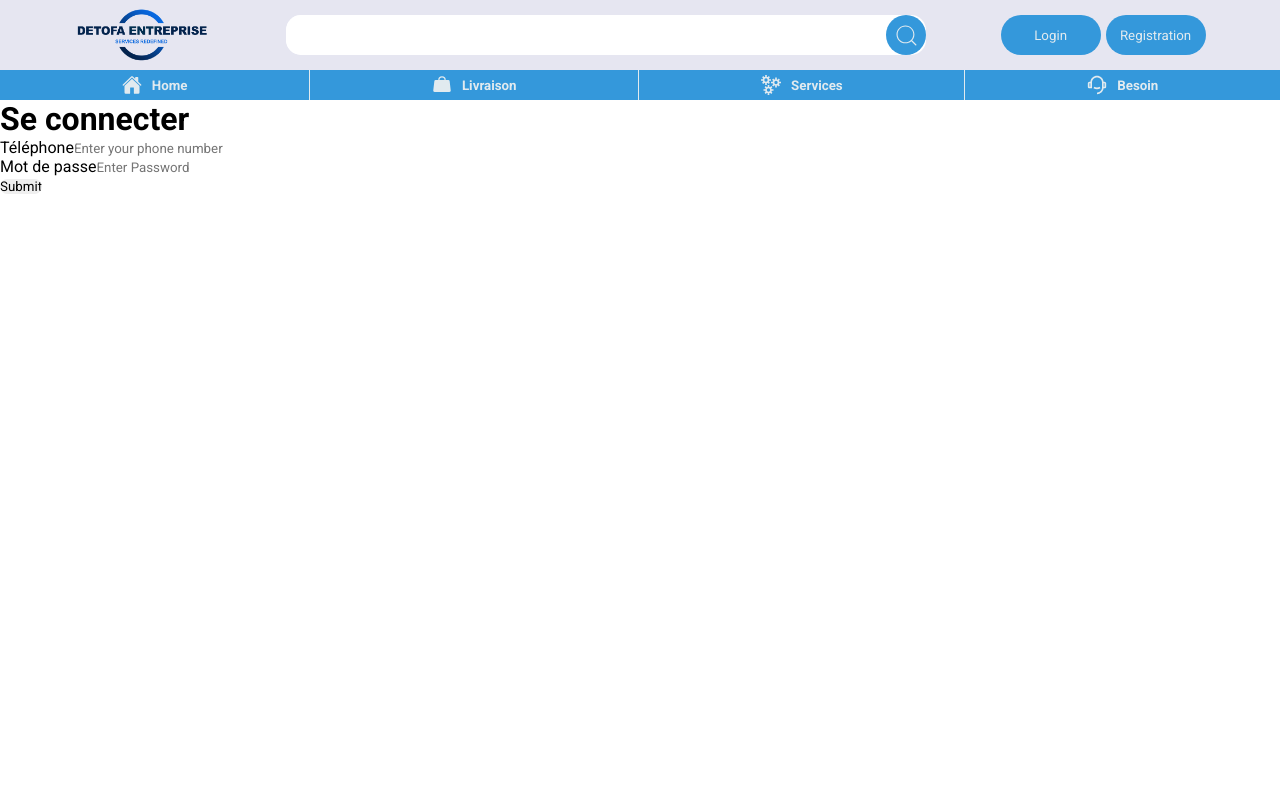
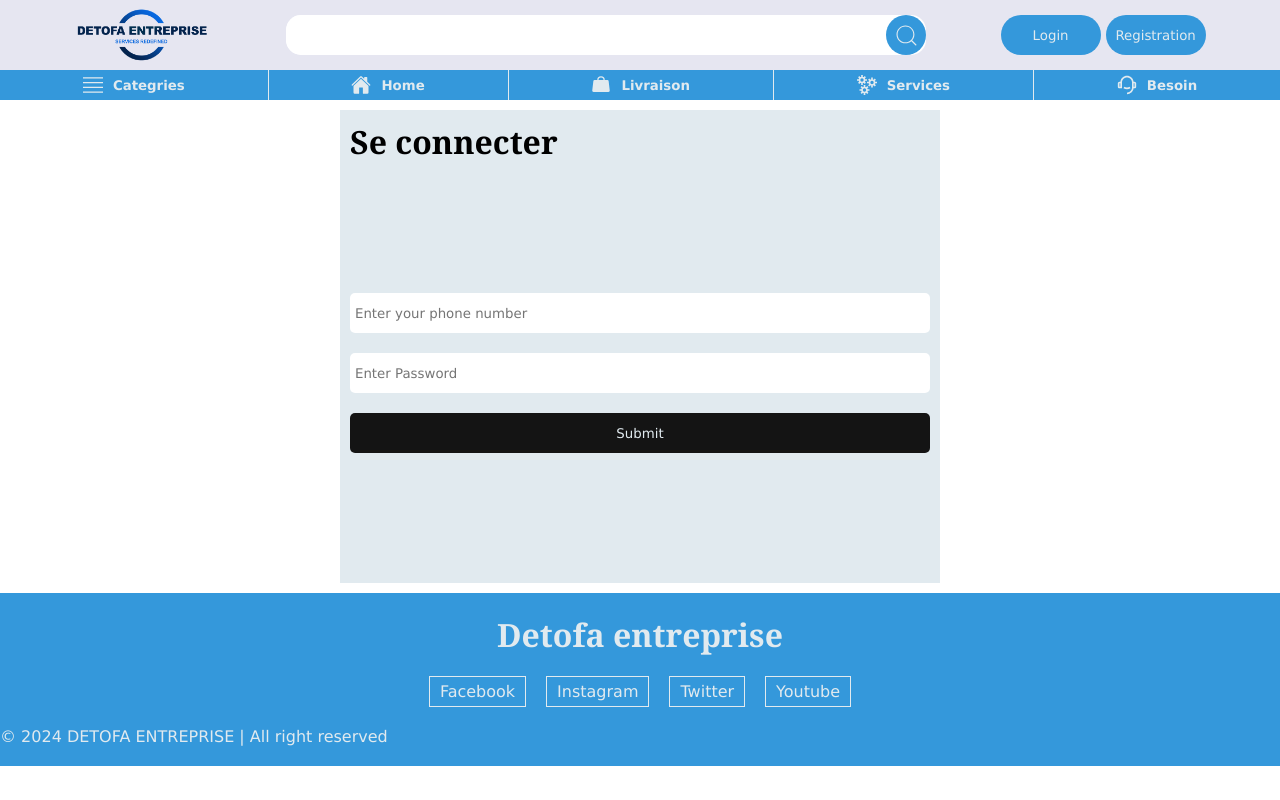
Before and after one commit to firminfinva/detofa-frontend-web, a React (Vite) app: page /login in a window 1280 px wide. Built offline with nearby package versions, Linux system fonts and the light colour scheme.

Commit message:
designing the login page

```diff
--- /dev/null
+++ b/src/components/footer/Footer.jsx
@@ -0,0 +1,14 @@
+export default function Footer(){
+    return (<footer>
+            <h1 className="footer-title">Detofa entreprise</h1>
+            <div className="footer-media">
+                <span>Facebook</span>
+                <span>Instagram</span>
+                <span>Twitter</span>
+                <span>Youtube</span>
+            </div>
+            <div>
+            © 2024 DETOFA ENTREPRISE | All right reserved
+            </div>
+    </footer>)
+}
--- a/src/components/navbar/ButtomNav.jsx
+++ b/src/components/navbar/ButtomNav.jsx
@@ -1,4 +1,5 @@
 import Button from "./Button";
+import { TfiAlignJustify } from "react-icons/tfi";
 import { IoHome } from "react-icons/io5";
 import { PiHandbagSimpleFill } from "react-icons/pi";
 import { FaPercent } from "react-icons/fa";
@@ -15,7 +16,12 @@ export default function ButtomNav(){
         icanSize = 15
     }
 
+    function showmenu(){
+        alert("show menu")
+    }
+
     const theBtn = [
+        // {img: <TfiAlignJustify size={icanSize}/>,text: "Categries"},
         {img: <IoHome size={icanSize}/>,text: "Home"},
         {img: <PiHandbagSimpleFill size={icanSize}/>,text: "Livraison"},
         // {img: <FaPercent size={icanSize}/>,text: "Promotion"},
@@ -24,6 +30,9 @@ export default function ButtomNav(){
         {img: <RiCustomerService2Line size={icanSize}/>,text: "Besoin"},
     ]
     return(<div className="buttom-nav">
+        <button onClick={showmenu} className="btn-Nav-categories">
+            <TfiAlignJustify size={icanSize}/>Categries
+        </button>
         {theBtn.map((btn) =>  <Button key={btn.text} icon={btn.img}  text={btn.text} />)}
     </div>)
 }
--- a/src/context/AuthContext.jsx
+++ b/src/context/AuthContext.jsx
@@ -76,11 +76,11 @@ export const AuthProvider = ({children}) => {
 
 
     let contextData = {
-        user:user,
-        setUser:setUser,
-        authTokens:authTokens,
-        setAuthTokens:setAuthTokens,
-        loginUser:loginUser,
+        user,
+        setUser,
+        authTokens,
+        setAuthTokens,
+        loginUser,
         baseURL:baseURL,
         setBaseURL:setBaseURL,
         registerUser:registerUser,
--- a/src/css/global.css
+++ b/src/css/global.css
@@ -2,5 +2,13 @@
     --button-color: #3498db;
     /* --button-color: #abdeff; */
     --button-text-color: #e1eaef;
-    --navbar-color : rgb(230, 230, 241); ;
-  }
+    --navbar-color : rgb(230, 230, 241);
+    --footer-height: ;
+}
+*{
+ font-family: Verdana, sans-serif;
+}
+
+h1, h2, h3 {
+  font-family: Georgia, serif; /* Example for headings using a serif font */
+}
--- a/src/css/homePage.css
+++ b/src/css/homePage.css
@@ -205,6 +205,31 @@ strong{
 .service-contact>div>span{
     font-size: 10px
 }
+footer{
+    display: flex;
+    flex-direction: column;
+    width: 100%;
+    height: auto;
+    color: var(--button-text-color);
+    padding: 20px 0px;
+    background-color: var(--button-color);
+}
+.footer-title{
+    display: flex;
+    justify-content: center;
+
+}
+.footer-media{
+    padding: 20px 0px;
+    display: flex;
+    justify-content: center;
+    gap: 20px;
+}
+.footer-media>span{
+    padding: 5px 10px;
+    border: 1px solid var(--button-text-color);
+
+}
 
 @media (max-width: 920px) {
     .homePage{
@@ -259,12 +284,16 @@ strong{
         gap: 15px;
     }
     .product-info>button{
+        font-size: 18px;
         height: 40px;
     }
     .service-box{
         height: auto;
         width: 100%;
     }
+    .service-box>img{
+        height: 100%;
+    }
 
 
  }
--- /dev/null
+++ b/src/css/login.css
@@ -0,0 +1,42 @@
+
+.login{
+    width: 100%;
+    height: auto;
+}
+.main_login{
+    display: flex;
+    flex-direction: column;
+    gap: 10px;
+    width: 600px;
+    background-color: var(--button-text-color);
+    margin:10px auto;
+    padding: 10px;
+}
+.login-form{
+    display: flex;
+    flex-direction: column;
+    justify-content: center;
+    align-items: center;
+    gap: 20px;
+    height: 50vh;
+}
+.login-form>input{
+    width: 100%;
+    max-height: 40px;
+    padding: 5px;
+    border-radius: 5px;
+}
+.login-form>input:last-child{
+    background-color: rgb(20, 20, 20);
+    color: var(--button-text-color);
+}
+
+@media (max-width: 920px){
+    .main_login{
+        width: 99vw;
+    }
+    .login-form{
+        justify-content: start;
+    }
+
+}
--- a/src/pages/Homapage.jsx
+++ b/src/pages/Homapage.jsx
@@ -42,7 +42,7 @@ export default function HomePage(){
 
             </div>
             <Services/>
-            <Contact/>
+            {/* <Contact/> */}
 
     </div>)
 }
--- a/src/pages/Login.jsx
+++ b/src/pages/Login.jsx
@@ -1,6 +1,7 @@
 import { useContext } from "react"
 import AuthContext from "../context/AuthContext"
 import { useNavigate } from "react-router-dom"
+import "./../css/login.css"
 
 export default function Login(){
     const navigate = useNavigate()
@@ -9,20 +10,24 @@ export default function Login(){
         navigate("/")
     }
     return (
-        <div className="main_login">
-            <h1>Se connecter</h1>
-            <form onSubmit={loginUser}>
-                <div className="for-labels">
-                    <label>Téléphone</label>
+        <div className="login">
+            <div className="main_login">
+                <h1>Se connecter</h1>
+                <form className="login-form" onSubmit={loginUser}>
+
+                        {/* <div className="for-labels">
+                            <label>Téléphone</label>
+                            <label>Mot de passe</label>
+
+                        </div> */}
+
                     <input type="text" name="phone" placeholder="Enter your phone number" />
-                </div>
-                <div className="for-labels">
-                    <label>Mot de passe</label>
                     <input type="password" name="password" placeholder="Enter Password" />
-                </div>
 
-                <input type="submit"/>
-            </form>
+
+                    <input type="submit"/>
+                </form>
+            </div>
         </div>
     )
 }
--- a/src/pages/Navbar.jsx
+++ b/src/pages/Navbar.jsx
@@ -3,6 +3,7 @@ import './../css/global.css'
 import './../css/navbar.css'
 import TopNav from "../components/navbar/TopNav";
 import ButtomNav from "../components/navbar/ButtomNav";
+import Footer from "../components/footer/Footer";
 
 export default function Navbar(){
     return (<div>
@@ -14,5 +15,6 @@ export default function Navbar(){
            </div>
 
             <div><Outlet/></div>
+            <Footer/>
     </div>)
 }
```
